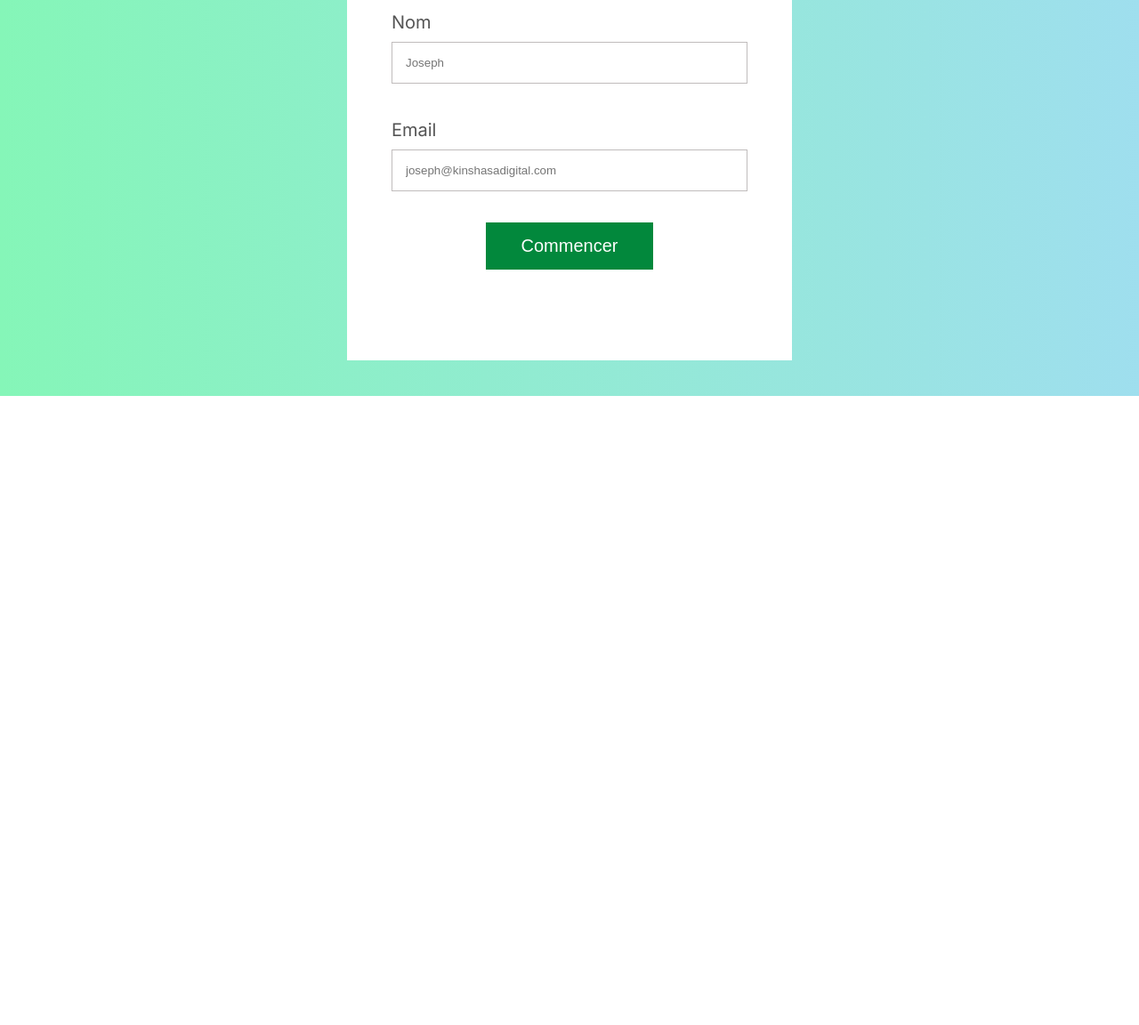
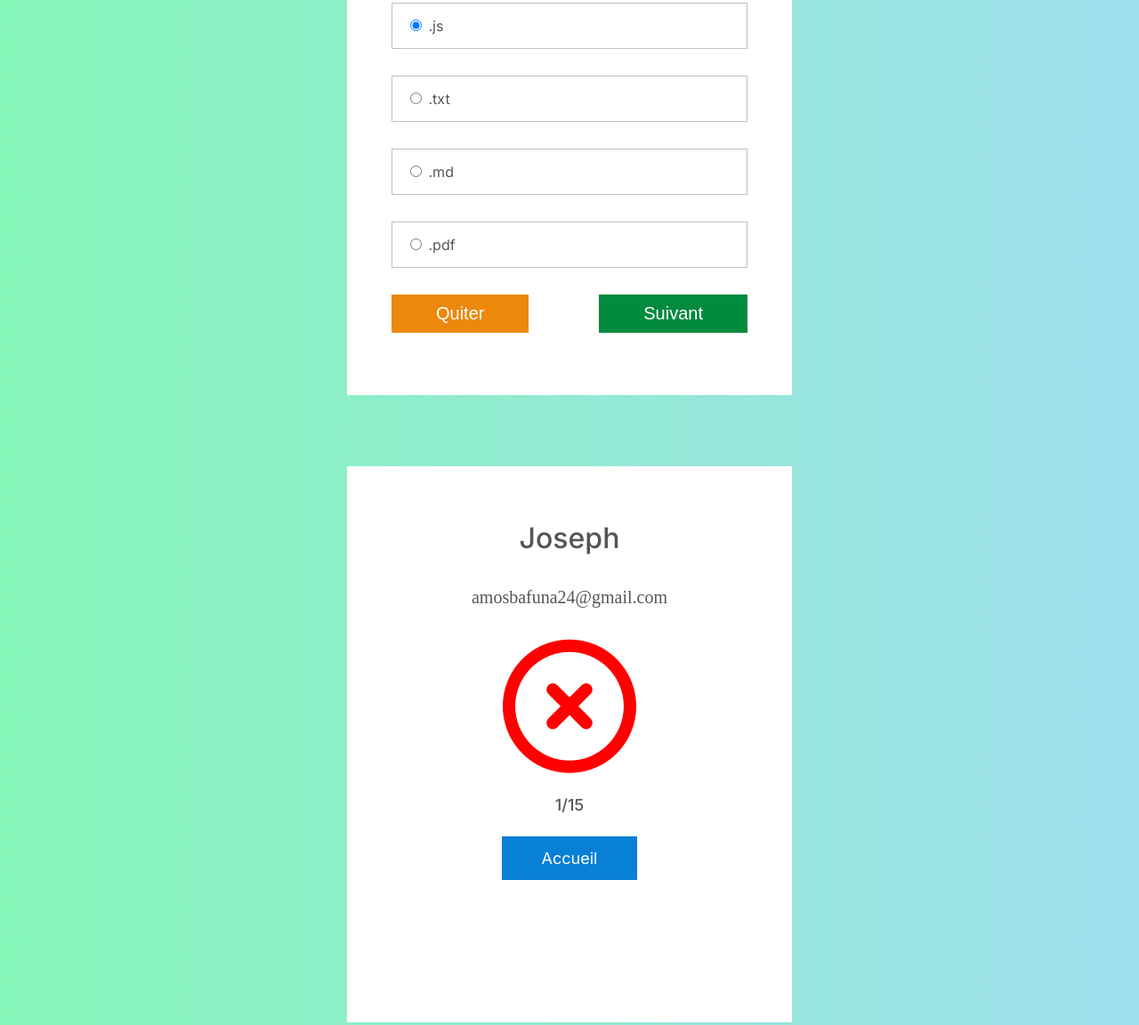
Before and after one commit to amos-bafuna/quiz-js, a plain HTML site: page index.html in a window 1280 px wide. Shown: the part 965-2117 px from the top of the page at 89% size. Before the commit the page ends 1410 px from the top, so only its background shows below. Drawn offline with Linux system fonts and the light colour scheme.

Commit message:
Feat: front-end final

```diff
--- a/index.html
+++ b/index.html
@@ -6,6 +6,7 @@
     <meta name="viewport" content="width=device-width, initial-scale=1.0">
     <link rel="preconnect" href="https://fonts.googleapis.com">
     <link rel="preconnect" href="https://fonts.gstatic.com" crossorigin>
+    <script src="https://kit.fontawesome.com/a08c9ba9cb.js" crossorigin="anonymous"></script>
     <link href="https://fonts.googleapis.com/css2?family=Inter:wght@400;500&display=swap" rel="stylesheet">
     <link rel="stylesheet" href="style.css">
     <title>Quiz JS</title>
@@ -34,6 +35,8 @@
         </div>
     </main>
 
+
+
     <main class="main">
         <div class="container">
             <button onclick="move()">Run</button>
@@ -50,17 +53,71 @@
                   </div>
             </div>
             <form action="">
-                <div class="form-group">
-                    <label for="name" class="form-label">Nom</label>
-                    <input type="text" id="name" class="form-control" placeholder="Joseph">
+                <div class="form-check">
+                    <input class="form-check-input" type="radio" name="exampleRadios" id="exampleRadios1" value="option1" checked>
+                    <label class="form-check-label" for="exampleRadios1">
+                      .js
+                    </label>
                 </div>
-                <div class="form-group">
-                    <label for="email" class="form-label">Email</label>
-                    <input type="email" id="email" class="form-control" placeholder="joseph@kinshasadigital.com">
+                <div class="form-check">
+                    <input class="form-check-input" type="radio" name="exampleRadios" id="exampleRadios2" value="option2">
+                    <label class="form-check-label" for="exampleRadios2">
+                      .txt
+                    </label>
                 </div>
-                <div class="group-submit">
-                    <button type="submit" class="btn-submit">Commencer</button>
+                <div class="form-check">
+                    <input class="form-check-input" type="radio" name="exampleRadios" id="exampleRadios3" value="option3">
+                    <label class="form-check-label" for="exampleRadios3">
+                      .md
+                    </label>
                 </div>
+                <div class="form-check">
+                    <input class="form-check-input" type="radio" name="exampleRadios" id="exampleRadios3" value="option3">
+                    <label class="form-check-label" for="exampleRadios3">
+                      .pdf
+                    </label>
+                </div>
+                <div class="group-question-btn">
+                    <button type="quit" class="btn-quit btn-question">Quiter</button>
+                    <button type="submit" class="btn-next btn-question">Suivant</button>
+                </div>
+            </form>
+        </div>
+    </main>
+
+
+    <main class="main">
+        <div class="container">
+            <h1 class="title">Joseph</h1>
+            <p class="text">
+                amosbafuna24@gmail.com
+            </p>
+            <div class="result-status">
+                <span class="fa fa-regular fa-circle-xmark wrong"></span>
+            </div>
+            <div class="result-score">
+                <span class="note">1/15</span>
+            </div>
+            <form class="go-home">
+                <button type="submit" class="go-home-btn">Accueil</button>
+            </form>
+        </div>
+    </main>
+
+    <main class="main">
+        <div class="container">
+            <h1 class="title">Joseph</h1>
+            <p class="text">
+                amosbafuna24@gmail.com
+            </p>
+            <div class="result-status">
+                <span class="fa fa-regular fa-circle-check success"></span>
+            </div>
+            <div class="result-score">
+                <span class="note">10/15</span>
+            </div>
+            <form class="go-home">
+                <button type="submit" class="go-home-btn">Accueil</button>
             </form>
         </div>
     </main>
--- a/style.css
+++ b/style.css
@@ -19,7 +19,7 @@ body{
     padding: 40px 10px;
     background: #fff;
     width: 500px;
-    height: 625px;
+    min-height: 625px;
 }
 
 .title{
@@ -103,3 +103,77 @@ form{
     background-color: green;
     border-radius: 5px;
 }
+
+.form-check{
+    margin:  30px 40px;
+    padding: 15px;
+    border: solid 1px #c2bebe;
+}
+
+.form-check-label{
+    color: #555555;
+}
+
+.group-question-btn{
+    display: flex;
+    justify-content: space-between;
+    margin: 0 40px;
+    margin-bottom: 30px;
+}
+
+.btn-question{
+    display: inline-block;
+    border: none;
+    padding: 10px 50px;
+    text-align: center;
+    font-size: 20px;
+    color: #fff;
+}
+
+.btn-quit{
+    background: #EC880C;
+}
+
+.btn-next{
+    background: #028A3D;
+}
+
+/* Result style */
+
+.result-status{
+    margin: O 40px;
+    text-align: center;
+}
+
+.success{
+    font-size: 150px;
+    color: #02883c;
+}
+
+.wrong{
+    font-size: 150px;
+    color: #f00;
+}
+
+.result-score{
+    margin: 25px 40px;
+    font-family: 'Inter', sans-serif;
+    font-weight: 500;
+    text-align: center;
+    font-size: 18px;
+    color: #555555;
+}
+
+.go-home{
+    margin: 20px 40px;
+    text-align: center;
+}
+
+.go-home-btn{
+    background: #0880D6;
+    border: none;
+    padding: 14px 45px;
+    font-family: 'Inter', sans-serif;
+    font-size: 18px;
+    color: #fff;
+}
```
